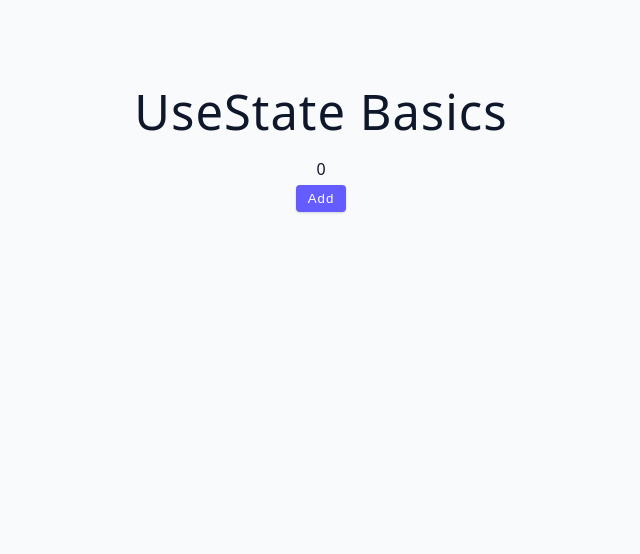
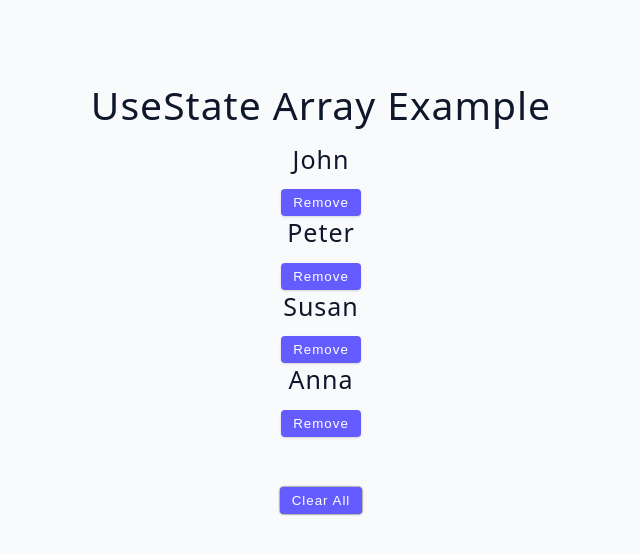
Before and after one commit to rohancs127/React-Concepts, a React (Vite) app in the folder advanced-react/: page / in a window 1280 px wide. Shown: the top 554 px of the page, without its empty margins (319-959 px from the left). Built offline with nearby package versions, Linux system fonts and the light colour scheme.

Commit message:
useState array array concepts uploaded

```diff
--- a/advanced-react/src/App.jsx
+++ b/advanced-react/src/App.jsx
@@ -1,10 +1,12 @@
 import Starter from './tutorial/01-useState/starter/01-error-example'
-import UseStateBasics from './tutorial/01-useState/starter/02-useState-basics';
+// import UseStateBasics from './tutorial/01-useState/starter/02-useState-basics';
+import UseStateArray from './tutorial/01-useState/starter/03-useState-array';
 
 function App() {
   return (
     <div className='container'>
-      <UseStateBasics/>
+      {/* <UseStateBasics/> */}
+      <UseStateArray/>
     </div>
   );
 }
--- a/advanced-react/src/tutorial/01-useState/starter/03-useState-array.jsx
+++ b/advanced-react/src/tutorial/01-useState/starter/03-useState-array.jsx
@@ -1,5 +1,33 @@
+import { data } from "../../../data";
+import { useState } from "react";
 const UseStateArray = () => {
-  return <h2>useState array example</h2>;
+  const [people, setPeople] = useState(data);
+  const clearAll = ()=>{
+    setPeople([])
+  }
+  const removeOne = (id)=>{
+    const newPeople = people.filter((person)=>{
+      if(person.id !== id)
+      return true
+    })
+    setPeople(newPeople);
+  }
+  return (
+    <section>
+      <h2>UseState Array Example</h2>
+      {people.map((person)=>{
+        const {id,name} = person;
+
+        return (
+          <div key={id}>
+          <h4>{name}</h4>
+          <button className="btn" onClick={()=>removeOne(id)}>remove</button>
+          </div>
+        )
+      })}
+      <button style={{marginTop: '50px', boxShadow: '0px 0px 2px black'}} className="btn" onClick={clearAll}>Clear All</button>
+    </section>
+  );
 };
 
 export default UseStateArray;
```
